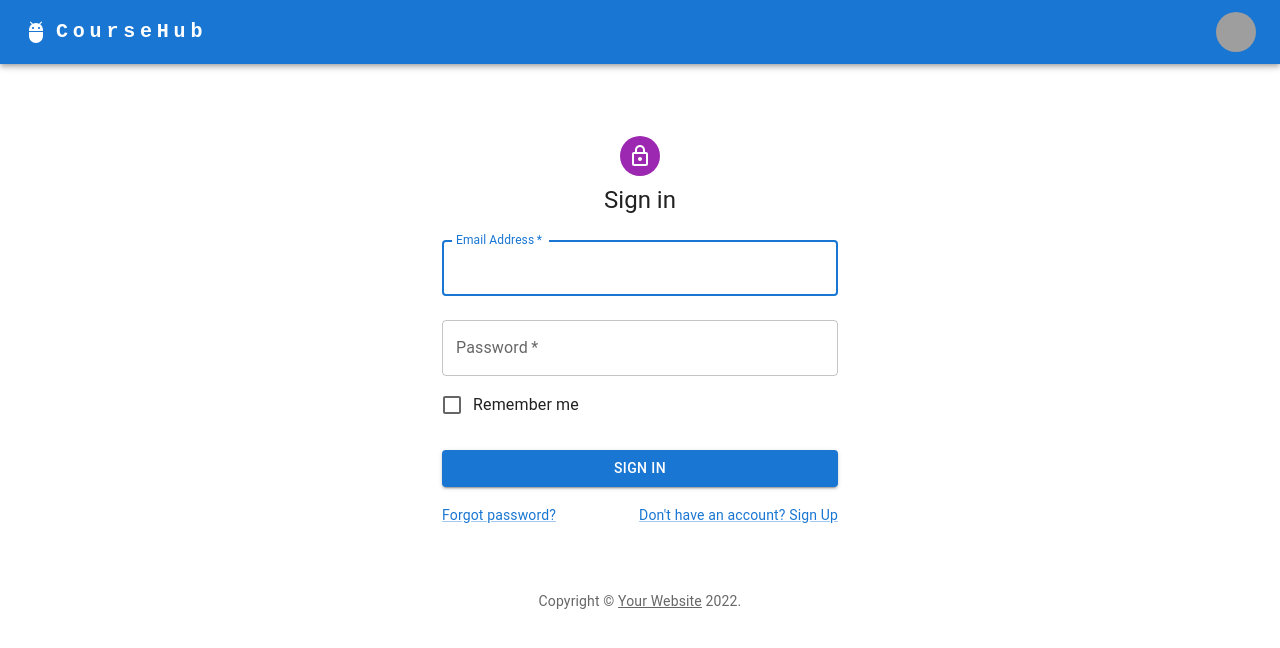
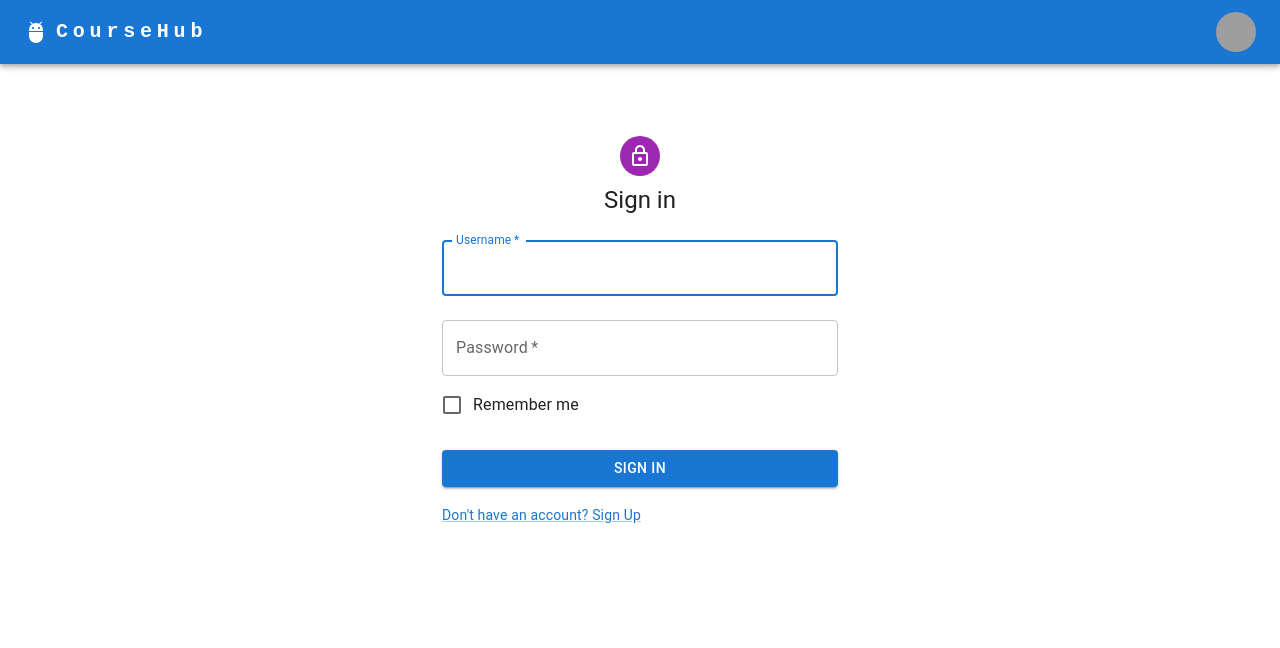
Before and after one commit to soumosir/course_hub_frontend, a React (Vite) app: page /signin in a window 1280 px wide. Shown: the top 648 px of the page. Built offline with nearby package versions, Linux system fonts and the light colour scheme; grey boxes are pictures that could not be loaded.

Commit message:
loader fix, removed copyright, change email to username, removed forgot password

```diff
--- a/src/components/userSignIn/userSignIn.tsx
+++ b/src/components/userSignIn/userSignIn.tsx
@@ -109,7 +109,7 @@ export default function UserSignIn() {
               required
               fullWidth
               id="email"
-              label="Email Address"
+              label="Username"
               name="email"
               autoComplete="email"
               autoFocus
@@ -138,14 +138,14 @@ export default function UserSignIn() {
               Sign In
             </Button>
             {isSuccessfulLogin == 0 && <div>Wrong credentials</div>}
-            {failedAttempt >=3 && <div>User Blocked for 10 hours. Contact CEO - Soumosir Dutta</div>}
+            {failedAttempt >=50 && <div>User Blocked for 10 hours. Contact CEO - Soumosir Dutta</div>}
             {isSuccessfulLogin == 1 && token != "" && navigateToHome() }
             <Grid container>
-              <Grid item xs>
-                <Link href="#" variant="body2">
+              {/* <Grid item xs> */}
+                {/* <Link href="#" variant="body2">
                   Forgot password?
-                </Link>
-              </Grid>
+                </Link> */}
+              {/* </Grid> */}
               <Grid item>
                 <Link href="/signup" variant="body2">
                   {"Don't have an account? Sign Up"}
@@ -154,7 +154,6 @@ export default function UserSignIn() {
             </Grid>
           </Box>
         </Box>
-        <Copyright sx={{ mt: 8, mb: 4 }} />
       </Container>
     </ThemeProvider>
   );
--- a/src/components/userSignUp/userSignUp.tsx
+++ b/src/components/userSignUp/userSignUp.tsx
@@ -16,6 +16,7 @@ import qs from "qs";
 import axios from "axios";
 import {useNavigate} from "react-router-dom";
 import { hostUrl } from '../../App';
+import Loader from '../loader/loader';
 
 function Copyright(props: any) {
   return (
@@ -44,6 +45,7 @@ const theme = createTheme();
 
 export default function UserSignUp() {
   let navigate = useNavigate();
+  const [loader, setLoader] = React.useState(false);
   const handleSubmit = (event: React.FormEvent<HTMLFormElement>) => {
     event.preventDefault();
     const data = new FormData(event.currentTarget);
@@ -65,6 +67,7 @@ export default function UserSignUp() {
 
   return (
     <ThemeProvider theme={theme}>
+      {loader && <Loader></Loader>}
       <Container component="main" maxWidth="xs">
         <CssBaseline />
         <Box
@@ -159,7 +162,7 @@ export default function UserSignUp() {
             </Grid>
           </Box>
         </Box>
-        <Copyright sx={{ mt: 5 }} />
+        {/* <Copyright sx={{ mt: 5 }} /> */}
       </Container>
     </ThemeProvider>
   );
```
